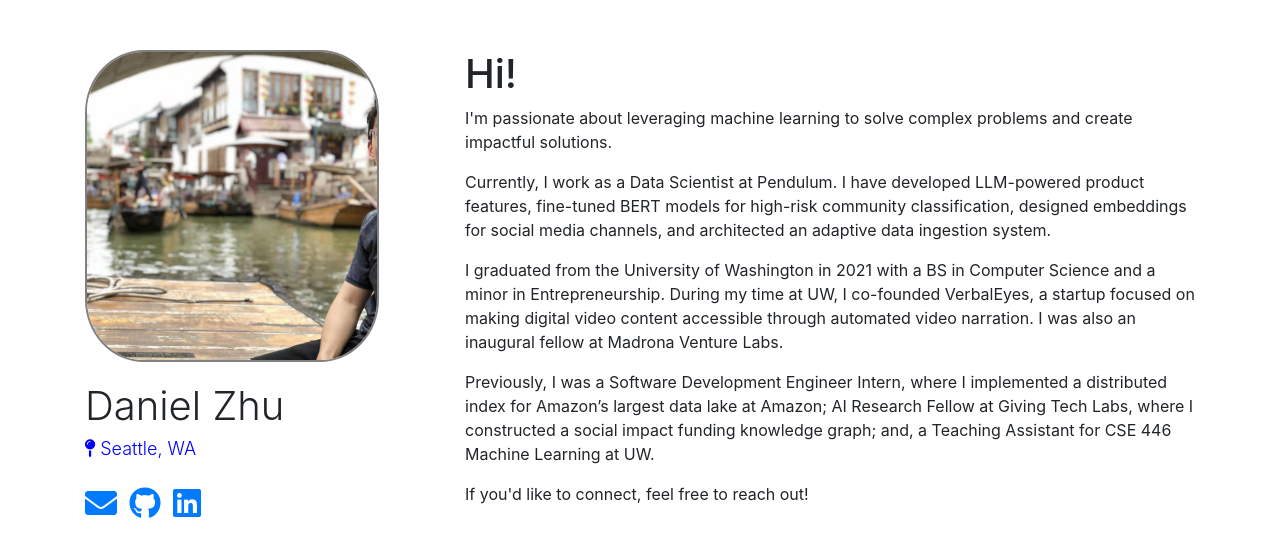
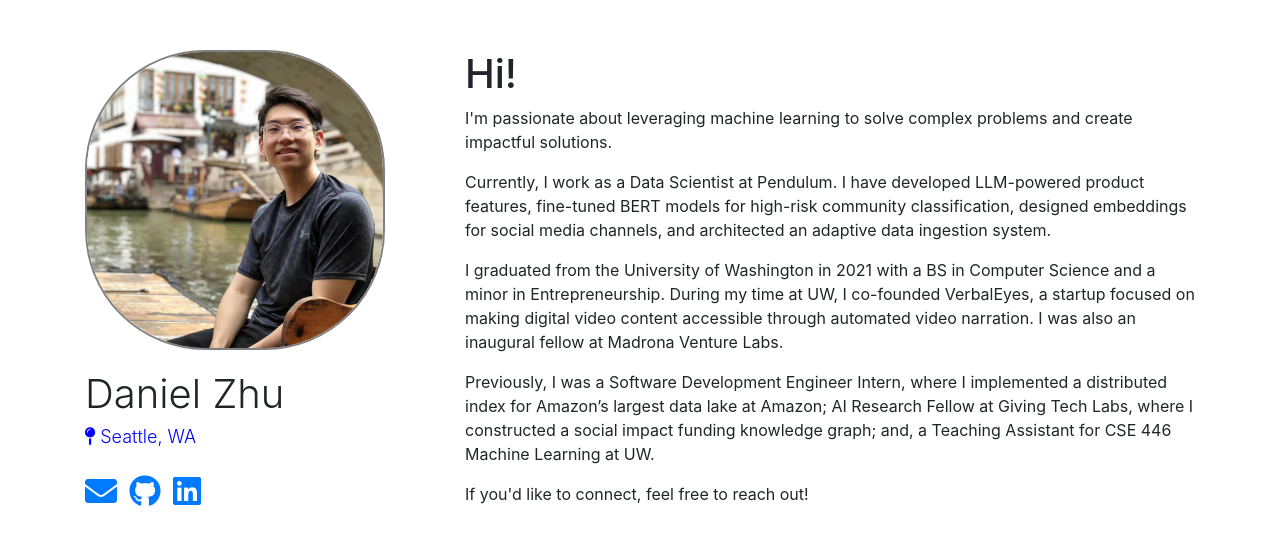
Before and after one commit to NotDachun/dachun, a plain HTML site: page index.html in a window 1280 px wide. Shown: the top 556 px of the page. Drawn offline with nearby package versions, Linux system fonts and the light colour scheme; some icons are missing.

Commit message:
revert photo styling

```diff
--- a/style.css
+++ b/style.css
@@ -16,11 +16,11 @@
 }
 
 .image-cropper {
-    width: 84%;
-    height: 25%;
+    width: 300px;
+    height: 300px;
     position: relative;
     overflow: hidden;
-    border-radius: 20%;
+    border-radius: 40%;
     border: 2px solid grey;
     margin-bottom: 20px;
 }
@@ -28,6 +28,8 @@
 .profile-pic {
     display: inline;
     margin: 0 auto;
+    margin-left: -33%;
+    margin-bottom: -25%;
     height: 100%;
     width: auto;
 }
```
